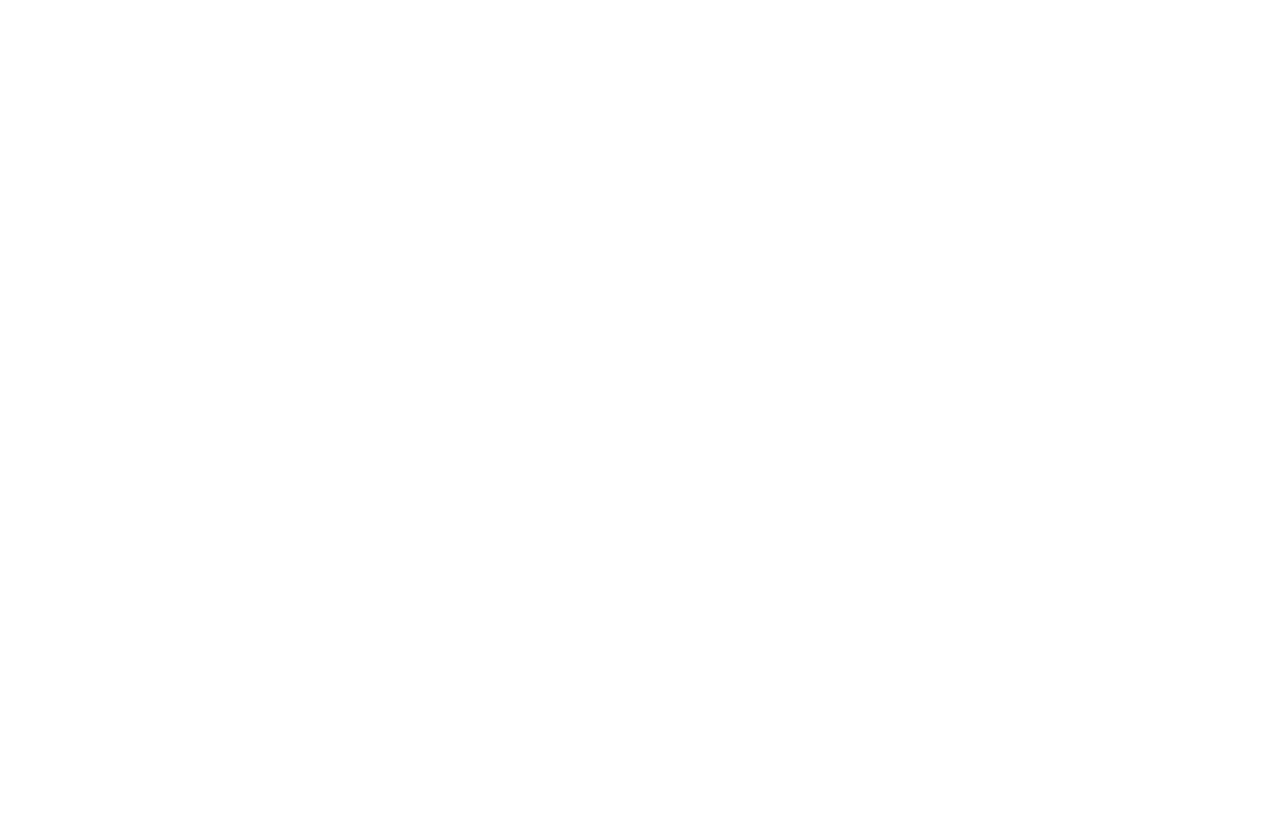
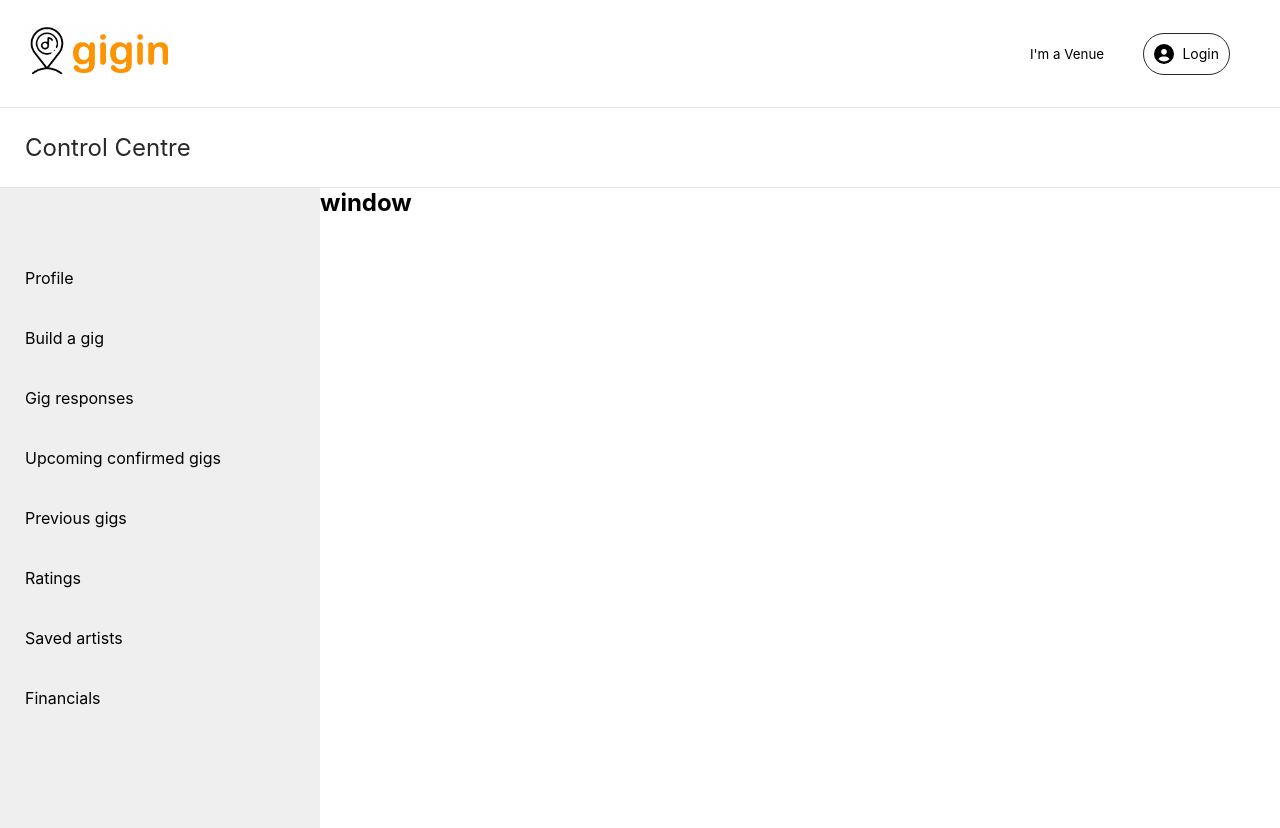
Before and after one commit to m0lts/gigin, a React (Vite) app: page /controlcentre in a window 1280 px wide. Before the commit this address had no page. Before the commit the page ends 800 px from the top, so only its background shows below. Built offline with nearby package versions, Linux system fonts and the light colour scheme.

Commit message:
Started on dashboard

```diff
--- a/src/App.jsx
+++ b/src/App.jsx
@@ -5,6 +5,7 @@
 import SignUpPage from "./Components/Universal/Accounts/SignUp"
 import ForgotPassword from "./Components/Universal/Accounts/ForgotPassword"
 import ResetPassword from "./Components/Universal/Accounts/ResetPassword"
+import ControlCentre from "./Components/Universal/Sections/ControlCentre"
 
 export default function App() {
   return (
@@ -15,6 +16,7 @@
         <Route path="/signup" element={<SignUpPage />} />
         <Route path="/forgotpassword" element={<ForgotPassword />} />
         <Route path="/resetpassword" element={<ResetPassword />} />
+        <Route path="/controlcentre" element={<ControlCentre />} />
       </Routes>
   )
 }
--- a/src/Components/Universal/Features/Buttons.jsx
+++ b/src/Components/Universal/Features/Buttons.jsx
@@ -71,7 +71,9 @@
 export function ControlCentreLink() {
     return (
         <button className="im_a_venue_button btn">
-            Control Centre
+            <Link to="/controlcentre" className="header_link">
+                Control Centre
+            </Link>
         </button>
     )
 }
--- /dev/null
+++ b/src/Components/Universal/Sections/ControlCentre.jsx
@@ -0,0 +1,69 @@
+import Header from "./Header"
+import './controlcentre.css'
+
+export default function ControlCentre() {
+
+    const userName = sessionStorage.getItem('Alias');
+
+    return (
+        <>
+        <Header />
+        <main className="controlcentre_main">
+            <section className="controlcentre_header">
+                <h1 className="controlcentre_heading">Control Centre</h1>
+            </section>
+            <section className="controlcentre">
+                <div className="controlcentre_options">
+                    <h2 className="controlcentre_username">{userName}</h2>
+                    <ul className="controlcentre_list">
+                        <li className="controlcentre_list_item">
+                            <a href="#" className="controlcentre_link">
+                                Profile
+                            </a>
+                        </li>
+                        <li className="controlcentre_list_item">
+                            <a href="#" className="controlcentre_link">
+                                Build a gig
+                            </a>
+                        </li>
+                        <li className="controlcentre_list_item">
+                            <a href="#" className="controlcentre_link">
+                                Gig responses
+                            </a>
+                        </li>
+                        <li className="controlcentre_list_item">
+                            <a href="#" className="controlcentre_link">
+                                Upcoming confirmed gigs
+                            </a>
+                        </li>
+                        <li className="controlcentre_list_item">
+                            <a href="#" className="controlcentre_link">
+                                Previous gigs
+                            </a>
+                        </li>
+                        <li className="controlcentre_list_item">
+                            <a href="#" className="controlcentre_link">
+                                Ratings
+                            </a>
+                        </li>
+                        <li className="controlcentre_list_item">
+                            <a href="#" className="controlcentre_link">
+                                Saved artists
+                            </a>
+                        </li>
+                        <li className="controlcentre_list_item">
+                            <a href="#" className="controlcentre_link">
+                                Financials
+                            </a>
+                        </li>
+                    </ul>
+                </div>
+                <div className="controlcentre_window">
+                    <h1>window</h1>
+                </div>
+            </section>
+        </main>
+
+        </>
+    )
+}
--- /dev/null
+++ b/src/Components/Universal/Sections/controlcentre.css
@@ -0,0 +1,62 @@
+/* .controlcentre_main {
+    border: 1px solid black;
+} */
+.controlcentre_header {
+    border-top:1px solid var(--light-grey);
+    border-bottom:1px solid var(--light-grey);
+    padding:25px;
+}
+.controlcentre_heading {
+    font-weight: 400;
+    color:var(--off-black);
+}
+
+.controlcentre {
+    display: flex;
+    width:100%;
+
+}
+.controlcentre_options {
+    background-color: var(--off-white);
+    border-right: var(--light-grey);
+    width:25%;
+    display: flex;
+    flex-direction: column;
+    padding:25px;
+    padding-top:40px;
+}
+.controlcentre_username {
+    font-weight: 600;
+    font-size: 1.25rem;
+    margin-bottom: 40px;
+}
+.controlcentre_list {
+    display: flex;
+    flex-direction: column;
+    justify-content: flex-start;
+    gap:40px;
+}
+.controlcentre_list_item {
+    list-style: none;
+}
+.controlcentre_link {
+    color:var(--true-black);
+    text-decoration: none;
+    border-radius: 5px;
+    padding:10px 3rem 10px 0;
+}
+.controlcentre_link:hover {
+    padding-left:10px;
+    border:1px solid var(--light-grey);
+    background-color: var(--medium-grey);
+}
+.controlcentre_link:active {
+    box-shadow: inset 0 0 10px 0 rgba(0, 0, 0, 0.5),
+              1px 1px 0 #999999;
+}
+
+
+.controlcentre_window {
+    width:75%;
+    min-height: 80vh;
+}
--- a/src/assets/global.css
+++ b/src/assets/global.css
@@ -11,6 +11,7 @@
     font-family: Inter, system-ui, Avenir, Helvetica, Arial, sans-serif;
     --font-family: Inter, system-ui, Avenir, Helvetica, Arial, sans-serif;
     --light-grey: #e4e4e4;
+    --medium-grey:#c7c7c7;
     --trans-grey:#efefefa0;
     --true-black:#000000;
     --true-white:#ffffff;
```
